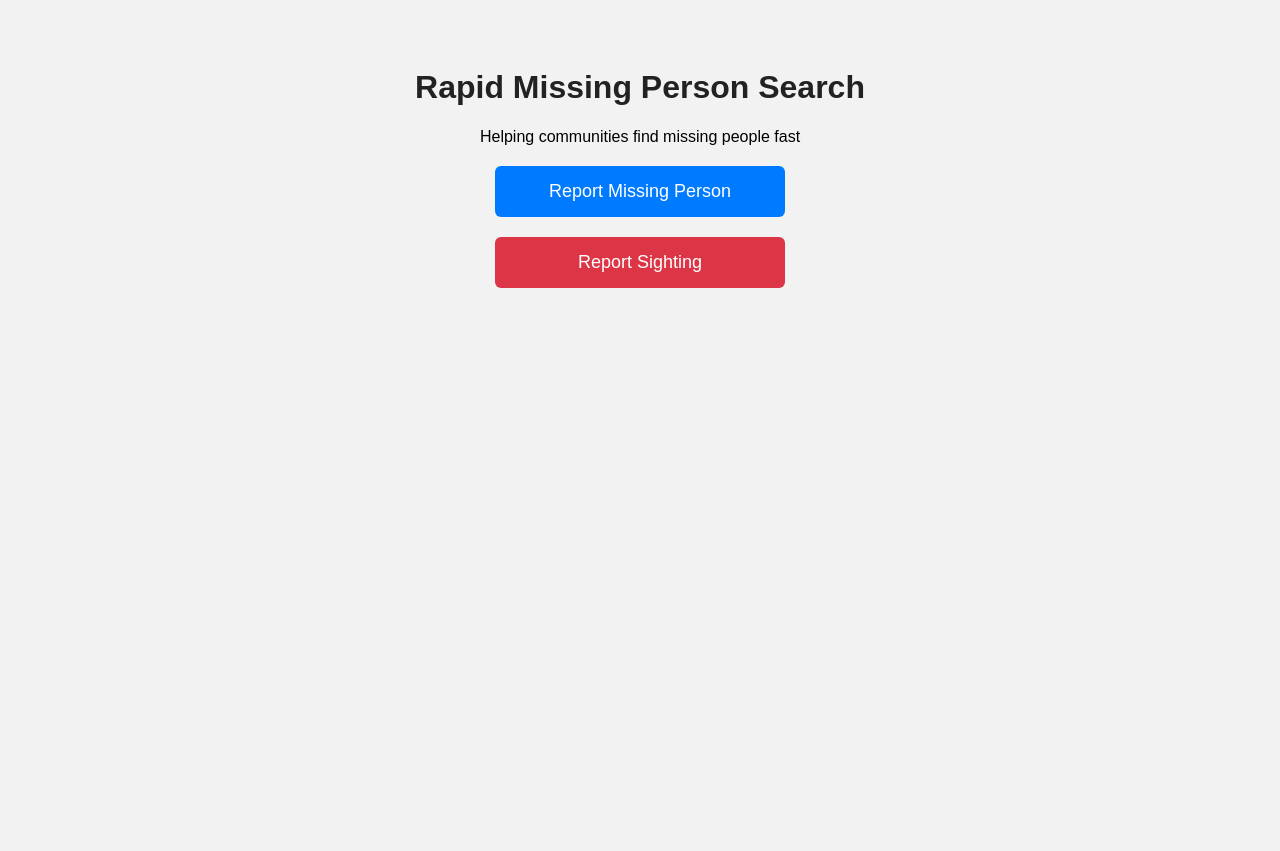
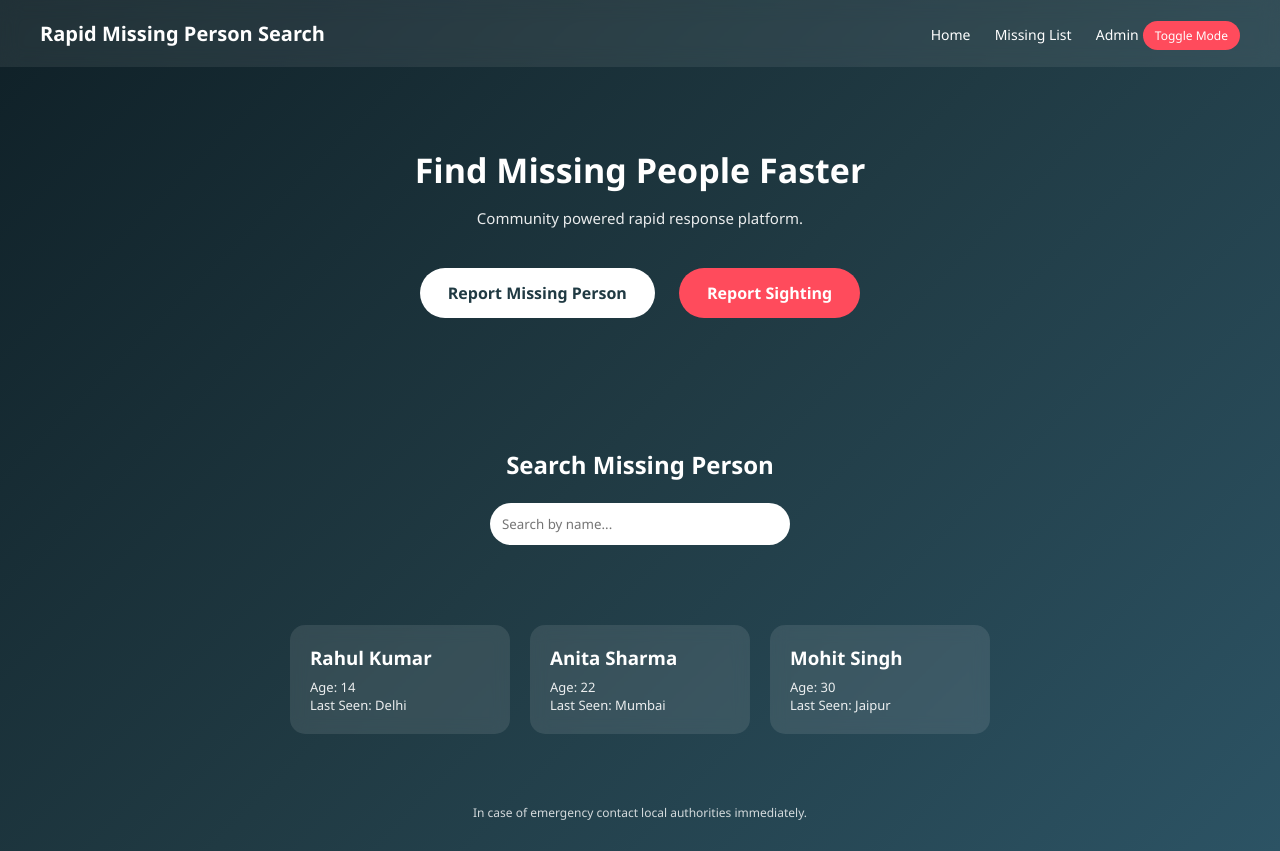
Before and after one commit to sumitkumar2007sahoo-commits/missing-search, a plain HTML site: page index.html in a window 1280 px wide. Before the commit the page ends 800 px from the top, so only its background shows below. Drawn offline with Linux system fonts and the light colour scheme.

Commit message:
Update index.html

```diff
--- a/index.html
+++ b/index.html
@@ -1,46 +1,243 @@
 <!DOCTYPE html>
-<html>
+<html lang="en">
 <head>
+<meta charset="UTF-8">
+<meta name="viewport" content="width=device-width, initial-scale=1.0">
 <title>Rapid Missing Person Search</title>
+
 <style>
-    body {
-        font-family: Arial;
-        text-align: center;
-        padding: 40px;
-        background: #f2f2f2;
-    }
-    h1 { color: #222; }
 
-    .btn {
-        display: block;
-        margin: 20px auto;
-        padding: 15px;
-        width: 260px;
-        background: #007bff;
-        color: white;
-        text-decoration: none;
-        font-size: 18px;
-        border-radius: 6px;
+*{
+margin:0;
+padding:0;
+box-sizing:border-box;
+font-family:'Segoe UI',sans-serif;
 }
 
-    .btn.red {
-        background: #dc3545;
+body{
+background:linear-gradient(135deg,#0f2027,#203a43,#2c5364);
+color:white;
+min-height:100vh;
+transition:0.4s;
 }
+
+/* Light Mode */
+body.light{
+background:#f4f6f9;
+color:#222;
+}
+
+nav{
+display:flex;
+justify-content:space-between;
+align-items:center;
+padding:20px 40px;
+background:rgba(255,255,255,0.08);
+backdrop-filter:blur(10px);
+}
+
+.logo{
+font-size:20px;
+font-weight:600;
+}
+
+.nav-links a{
+margin-left:20px;
+text-decoration:none;
+color:white;
+font-size:14px;
+}
+
+body.light .nav-links a{
+color:#222;
+}
+
+.toggle-btn{
+cursor:pointer;
+padding:6px 12px;
+border-radius:20px;
+background:#ff4b5c;
+font-size:12px;
+}
+
+/* Hero Section */
+.hero{
+text-align:center;
+padding:80px 20px;
+animation:fadeIn 1s ease;
+}
+
+@keyframes fadeIn{
+from{opacity:0;transform:translateY(30px);}
+to{opacity:1;transform:translateY(0);}
+}
+
+.hero h1{
+font-size:34px;
+margin-bottom:15px;
+}
+
+.hero p{
+font-size:15px;
+opacity:0.9;
+margin-bottom:30px;
+}
+
+.btn{
+display:inline-block;
+margin:10px;
+padding:14px 28px;
+border-radius:40px;
+text-decoration:none;
+font-weight:600;
+transition:0.3s;
+}
+
+.btn-primary{
+background:white;
+color:#203a43;
+}
+
+.btn-danger{
+background:#ff4b5c;
+color:white;
+}
+
+.btn:hover{
+transform:translateY(-4px);
+box-shadow:0 10px 20px rgba(0,0,0,0.3);
+}
+
+/* Search Section */
+.search-section{
+text-align:center;
+padding:40px 20px;
+}
+
+.search-box{
+padding:12px;
+width:300px;
+border-radius:25px;
+border:none;
+outline:none;
+}
+
+/* Missing List */
+.list{
+padding:40px;
+display:flex;
+flex-wrap:wrap;
+justify-content:center;
+gap:20px;
+}
+
+.card{
+background:rgba(255,255,255,0.1);
+padding:20px;
+border-radius:15px;
+width:220px;
+backdrop-filter:blur(8px);
+transition:0.3s;
+}
+
+.card:hover{
+transform:translateY(-6px);
+}
+
+.card h3{
+margin-bottom:8px;
+}
+
+.card p{
+font-size:13px;
+opacity:0.9;
+}
+
+/* Footer */
+footer{
+text-align:center;
+padding:30px;
+font-size:12px;
+opacity:0.8;
+}
+
+body.light nav{
+background:white;
+}
+
+body.light .card{
+background:white;
+color:#222;
+}
+
 </style>
 </head>
 
 <body>
 
-<h1>Rapid Missing Person Search</h1>
-<p>Helping communities find missing people fast</p>
+<nav>
+<div class="logo">Rapid Missing Person Search</div>
+<div class="nav-links">
+<a href="#">Home</a>
+<a href="#">Missing List</a>
+<a href="#">Admin</a>
+<span class="toggle-btn" onclick="toggleMode()">Toggle Mode</span>
+</div>
+</nav>
 
-<a class="btn" href="https://docs.google.com/forms/d/e/1FAIpQLSeZiNwBdpad5OxZ6O9nlgkvhVvVC7rQzSxyFfFOInyWGZpW-A/viewform?usp=preview" target="_blank">
+<section class="hero">
+<h1>Find Missing People Faster</h1>
+<p>Community powered rapid response platform.</p>
+
+<!-- 🔴 GOOGLE FORM LINK ADD KARNA YAHA -->
+<a href="https://docs.google.com/forms/d/e/1FAIpQLSeZiNwBdpad5OxZ6O9nlgkvhVvVC7rQzSxyFfFOInyWGZpW-A/viewform?usp=preview" class="btn btn-primary" target="_blank">
 Report Missing Person
 </a>
 
-<a class="btn red" href="https://docs.google.com/forms/d/e/1FAIpQLSezZ75eOhy8g-d6utcDJpltyjnm6CJlKG3DD-3FO_3ojQpRlA/viewform?usp=publish-editor" target="_blank">
+<!-- 🔴 GOOGLE FORM LINK ADD KARNA YAHA -->
+<a href="https://docs.google.com/forms/d/e/1FAIpQLSezZ75eOhy8g-d6utcDJpltyjnm6CJlKG3DD-3FO_3ojQpRlA/viewform?usp=publish-editor" class="btn btn-danger" target="_blank">
 Report Sighting
 </a>
 
+</section>
+
+<section class="search-section">
+<h2>Search Missing Person</h2>
+<br>
+<input type="text" class="search-box" placeholder="Search by name...">
+</section>
+
+<section class="list">
+
+<div class="card">
+<h3>Rahul Kumar</h3>
+<p>Age: 14</p>
+<p>Last Seen: Delhi</p>
+</div>
+
+<div class="card">
+<h3>Anita Sharma</h3>
+<p>Age: 22</p>
+<p>Last Seen: Mumbai</p>
+</div>
+
+<div class="card">
+<h3>Mohit Singh</h3>
+<p>Age: 30</p>
+<p>Last Seen: Jaipur</p>
+</div>
+
+</section>
+
+<footer>
+In case of emergency contact local authorities immediately.
+</footer>
+
+<script>
+function toggleMode(){
+document.body.classList.toggle("light");
+}
+</script>
+
 </body>
 </html>
```
Lines whose indentation alone changed are shown as unchanged.
